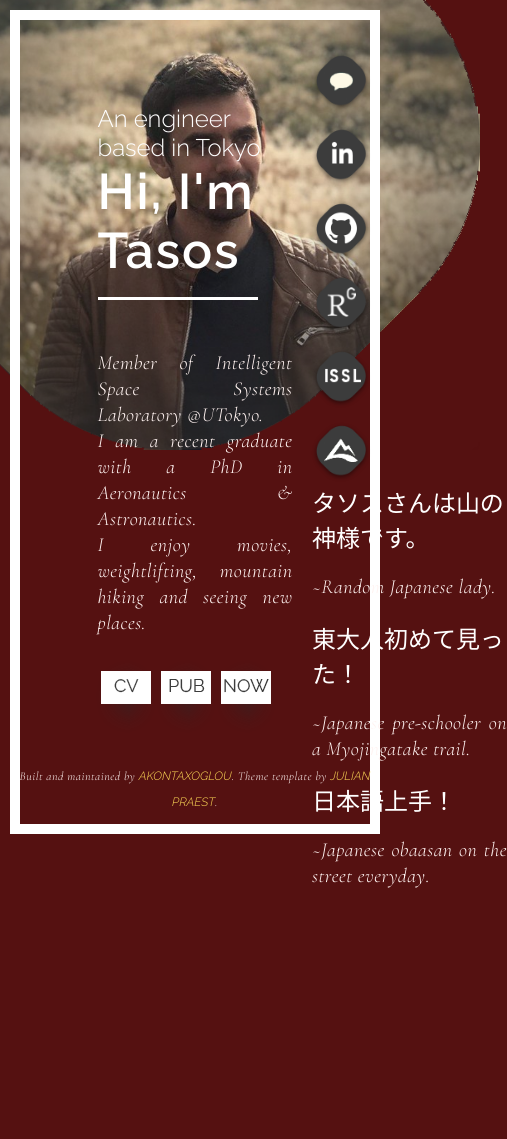
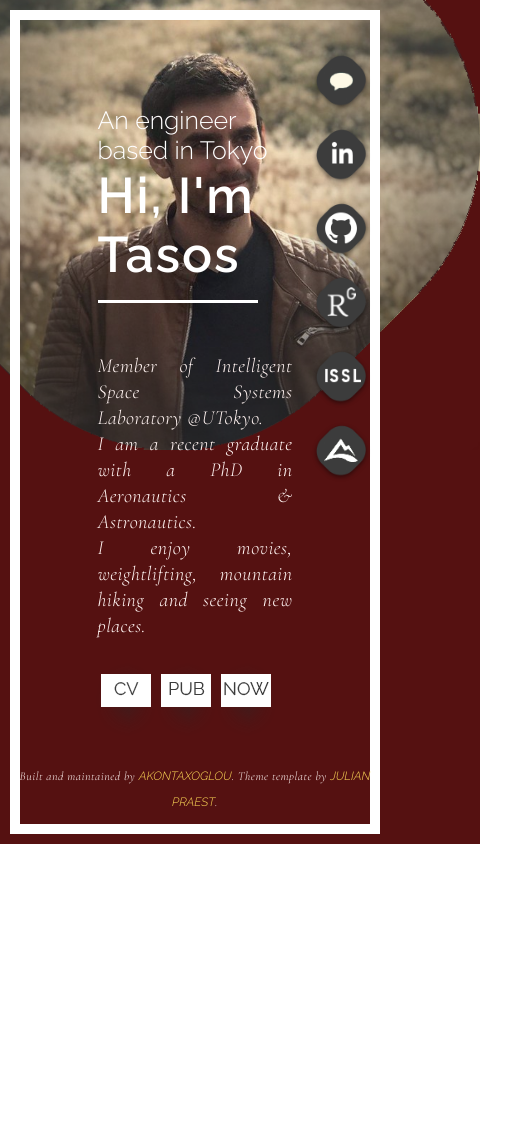
Before and after one commit to akontaxoglou/akontaxoglou.github.io, a plain HTML site: page index.html in a window 390 px wide. Shown: the whole page, 507 px wide, since content can reach past the window. After the commit the page ends 844 px from the top, so only its background shows below. Drawn offline with nearby package versions, Linux system fonts and the light colour scheme.

Commit message:
Removed quotes from mobile version

```diff
--- a/index.html
+++ b/index.html
@@ -343,6 +343,11 @@ hr {
 	h3 {
 		font-size: 26px;
 	}
+
+	h2 {
+		font-size: 30px;
+	}
+
 	.buttons li a {
 	  margin: 60px;
 	  margin-top: 0;
@@ -368,11 +373,19 @@ hr {
 		background-image: url("currentResearchButtonSpriteSmall.png");
 	}
 
+	#quotes {
+	display: none
+	}
+
 }
 
 @media screen and (max-width: 480px) {
 	h3 {
 		font-size: 20px;
+	}
+
+	h2 {
+		font-size: 25px;
 	}
 }
 
@@ -429,14 +442,11 @@ hr {
 
 
  <section id="quotes">
-  <div><!--align="right">-->
-  <!--<h2 class="delayedAppearance"><b><u>Quotes about Tasos</u></b></h2>-->
+  <div>
   <h2 class="delayedAppearance">タソスさんは山の神様です。</h2>
   <h3 class="delayedAppearance"><em>~Random Japanese lady.</em></h3>
 
   <h2 class="delayedAppearance">東大人初めて見った！</</h2>
-  <!--<h2 class="delayedAppearance">and</h2>
-  <h2 class="delayedAppearance">天才！</h2> -->
   <h3 class="delayedAppearance"><em>~Japanese pre-schooler on a Myojingatake trail.</em></h3>
 
   <h2 class="delayedAppearance">日本語上手！</h2>
@@ -482,8 +492,6 @@ hr {
 		<img  alt="AllTrails" src="alltrailstrans.png" width="60" height="60">
 		</a>
 	</div>
-
-
 </section>
 
 </body>
```
